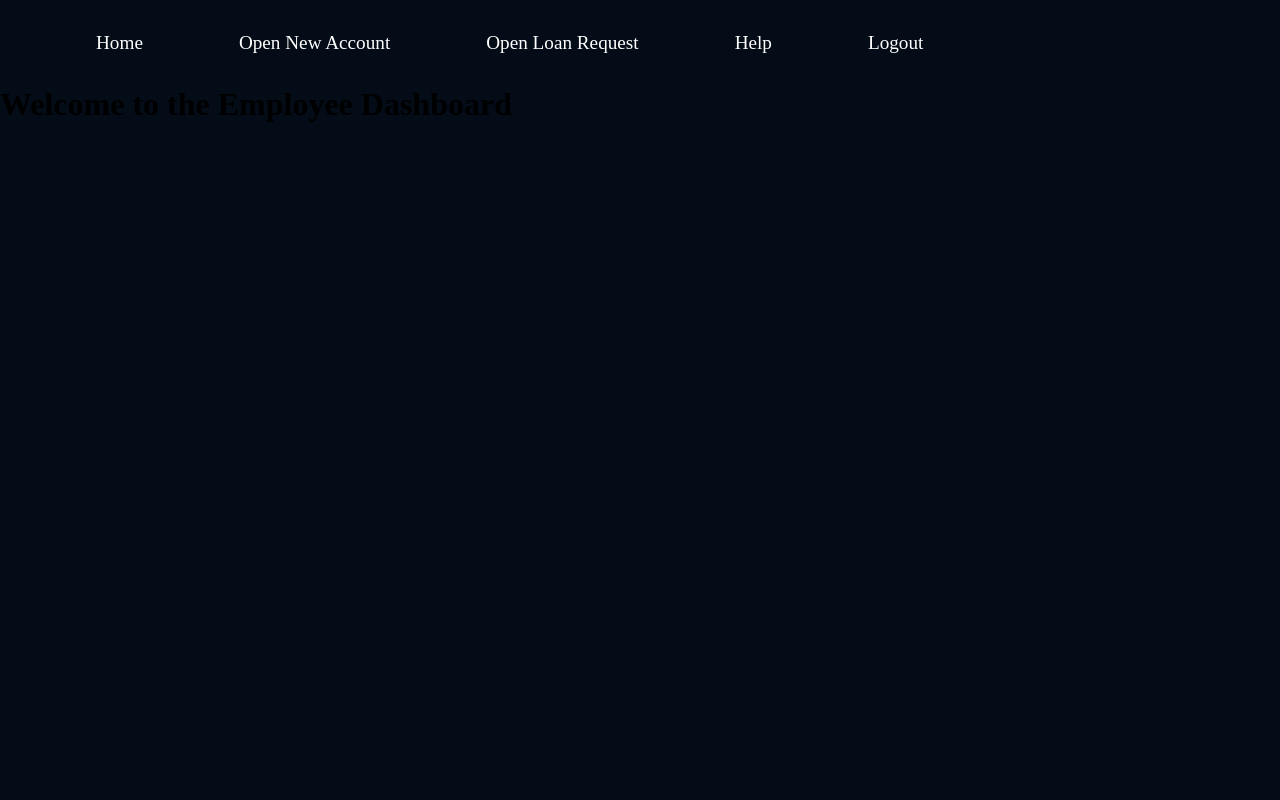
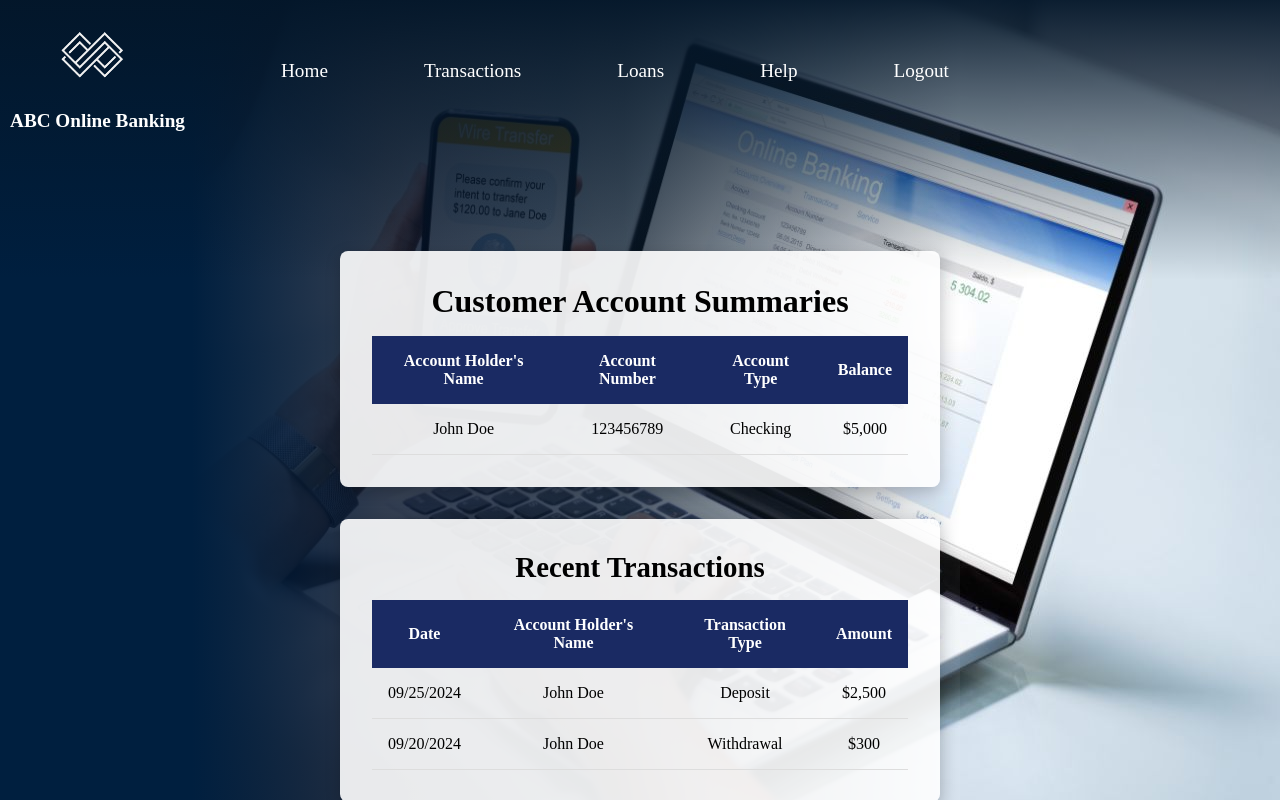
Before and after one commit to seniru-dilmith/Bank-Management-System-Bank-A-front-end, a React (Create React App) app: page /employee in a window 1280 px wide. Built offline with nearby package versions, Linux system fonts and the light colour scheme.

Commit message:
Update EmployeeDashboard.jsx

```diff
--- a/src/pages/EmployeeDashboard.jsx
+++ b/src/pages/EmployeeDashboard.jsx
@@ -1,12 +1,134 @@
-import React from 'react';
-import EmployeeNaviBar from '../components/NaviBar/EmployeeNaviBar';
+import React, { useState } from "react";
+import CustomerNaviBar from '../components/NaviBar/CustomerNaviBar';
+import Layout from '../layouts/Layout';
 
 const EmployeeDashboard = () => {
+  const [accountHolderName] = useState("John Doe");  // Removed setAccountHolderName
+  const [accountNumber] = useState("123456789");    // Removed setAccountNumber
+  const [accountType] = useState("Checking");       // Removed setAccountType
+  const [balance] = useState("$5,000");             // Removed setBalance
+
+  // Transaction data
+  const transactions = [
+    { date: "09/25/2024", name: "John Doe", type: "Deposit", amount: "$2,500" },
+    { date: "09/20/2024", name: "John Doe", type: "Withdrawal", amount: "$300" },
+  ];
+
+  const styles = {
+    container: {
+      display: "flex",
+      flexDirection: "column",
+      alignItems: "center",
+      justifyContent: "center",
+      padding: "2rem",
+      minHeight: "100vh",
+      width: "100%",
+      boxSizing: "border-box",
+      backgroundSize: "cover",
+      backgroundPosition: "center",
+      backgroundRepeat: "no-repeat",
+    },
+    dashboardBox: {
+      backgroundColor: "rgba(255, 255, 255, 0.9)",
+      padding: "2rem",
+      borderRadius: "8px",
+      boxShadow: "0px 4px 15px rgba(0, 0, 0, 0.2)",
+      width: "90%",
+      maxWidth: "600px",
+      textAlign: "center",
+      marginBottom: "2rem",
+    },
+    table: {
+      width: "100%",
+      borderCollapse: "collapse",
+      marginTop: "1rem",
+    },
+    tableHeader: {
+      backgroundColor: "#1a2a63",
+      color: "#fff",
+      textAlign: "center",
+      padding: "1rem",
+    },
+    tableRow: {
+      borderBottom: "1px solid #ddd",
+    },
+    tableCell: {
+      padding: "1rem",
+      textAlign: "center",
+    },
+    heading: {
+      color: "#000",
+      fontSize: "2rem",
+      marginBottom: "1rem",
+    },
+    transactionsContainer: {
+      backgroundColor: "rgba(255, 255, 255, 0.9)",
+      borderRadius: "8px",
+      boxShadow: "0px 4px 15px rgba(0, 0, 0, 0.2)",
+      padding: "2rem",
+      width: "90%",
+      maxWidth: "600px",
+      textAlign: "center",
+      marginBottom: "2rem",
+    },
+    transactionsHeading: {
+      fontSize: "1.8rem",
+      marginBottom: "1rem",
+    },
+  };
+
   return (
-    <div>
-      <EmployeeNaviBar />
-      <h1>Welcome to the Employee Dashboard</h1>
-    </div>
+    <Layout NavigationBar={<CustomerNaviBar />}>
+      <div style={styles.container}>
+        {/* Customer Account Summaries Section */}
+        <div style={styles.dashboardBox}>
+          <h2 style={styles.heading}>Customer Account Summaries</h2>
+          <table style={styles.table}>
+            <thead>
+              <tr>
+                <th style={styles.tableHeader}>Account Holder's Name</th>
+                <th style={styles.tableHeader}>Account Number</th>
+                <th style={styles.tableHeader}>Account Type</th>
+                <th style={styles.tableHeader}>Balance</th>
+              </tr>
+            </thead>
+            <tbody>
+              <tr style={styles.tableRow}>
+                <td style={styles.tableCell}>{accountHolderName}</td>
+                <td style={styles.tableCell}>{accountNumber}</td>
+                <td style={styles.tableCell}>{accountType}</td>
+                <td style={styles.tableCell}>{balance}</td>
+              </tr>
+            </tbody>
+          </table>
+        </div>
+
+        {/* Recent Transactions Section */}
+        <div style={styles.transactionsContainer}>
+          <h3 style={styles.transactionsHeading}>Recent Transactions</h3>
+          <table style={styles.table}>
+            <thead>
+              <tr>
+                <th style={styles.tableHeader}>Date</th>
+                <th style={styles.tableHeader}>Account Holder's Name</th>
+                <th style={styles.tableHeader}>Transaction Type</th>
+                <th style={styles.tableHeader}>Amount</th>
+              </tr>
+            </thead>
+            <tbody>
+              {transactions.map((transaction, index) => (
+                <tr key={index} style={styles.tableRow}>
+                  <td style={styles.tableCell}>{transaction.date}</td>
+                  <td style={styles.tableCell}>{transaction.name}</td>
+                  <td style={styles.tableCell}>{transaction.type}</td>
+                  <td style={styles.tableCell}>{transaction.amount}</td>
+                </tr>
+              ))}
+            </tbody>
+          </table>
+        </div>
+      </div>
+    </Layout>
   );
 };
 
```
